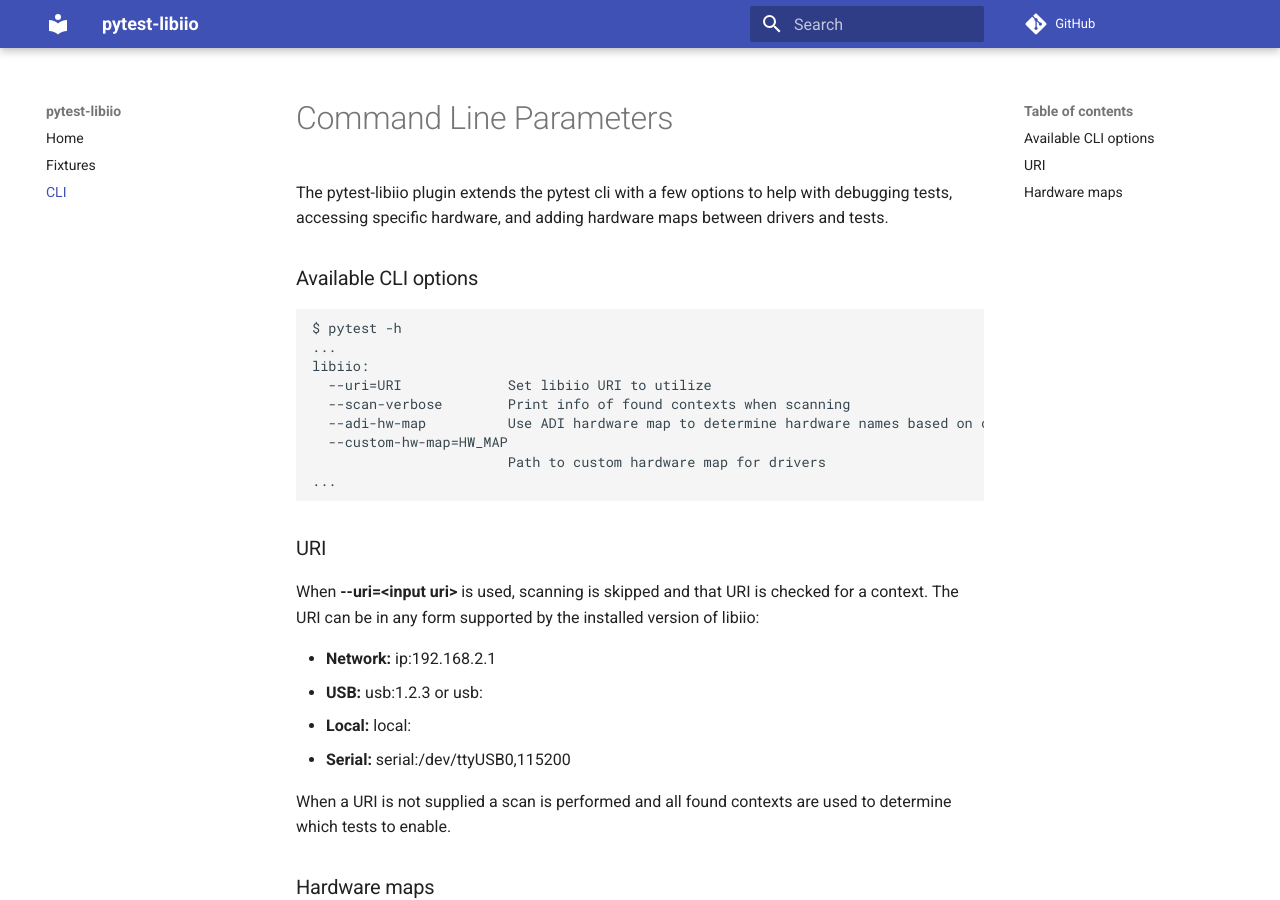
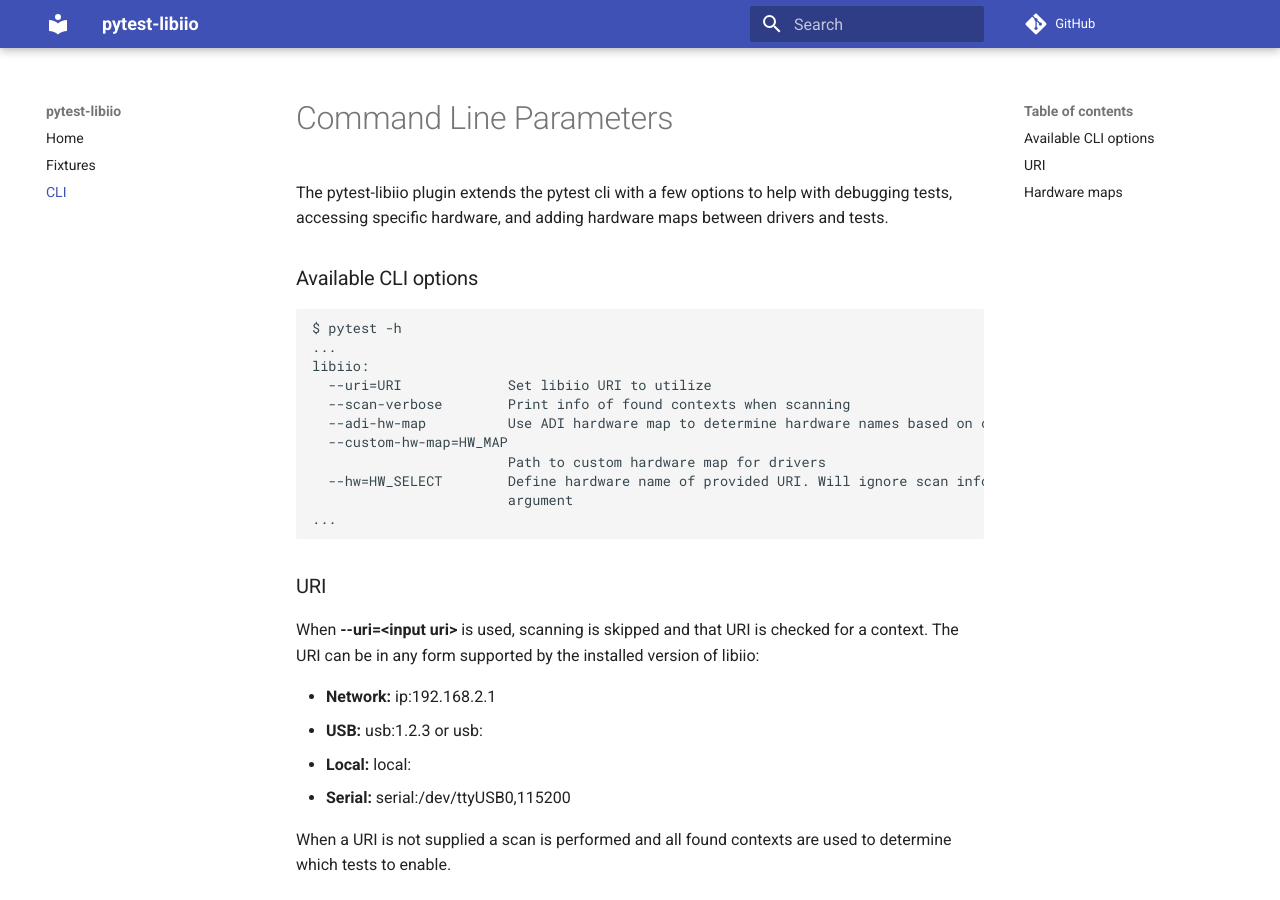
Before and after one commit to tfcollins/pytest-libiio, an MkDocs documentation site: the page built from docs/cli.md, in a window 1280 px wide and 900 px high. Built offline with MkDocs 1.6.1 and Material for MkDocs 9.7.7, drawn with Linux system fonts in a browser that asks for light colours; comment, search, counter and statistics services are not loaded; old or Windows-style settings are respelled for this version of MkDocs; some of the changed text lies outside the part shown.

Commit message:
Add doc for hw CLI flag
Signed-off-by: Travis F. Collins <travis.collins@analog.com>

````diff
--- a/docs/cli.md
+++ b/docs/cli.md
@@ -14,6 +14,8 @@
   --adi-hw-map          Use ADI hardware map to determine hardware names based on context drivers
   --custom-hw-map=HW_MAP
                         Path to custom hardware map for drivers
+  --hw=HW_SELECT        Define hardware name of provided URI. Will ignore scan information and requires input URI
+                        argument
 ...
 ```
 
@@ -63,3 +65,5 @@
 By default, all devices are labeled as unknown if no map exists or they are not found in the current map. If the decorator is not used, the test will not be filtered based on these criteria.
 
 When the flag **--adi-hw-map** is used the provided map from [plugin itself is used](https://github.com/tfcollins/pytest-libiio/blob/master/pytest_libiio/resources/adi_hardware_map.yml). Alternatively, a custom map can be used by supply the path with **--custom-hw-map=<path to yaml\>**.
+
+If the flag **--hw=<hardware name>** is used the hardware map is ignored and the provided URI is defined as that hardware. This is handy if you do not want to create a custom map or are debugging. Note that **--hw** is only applicable when **--uri** is also used.
````
